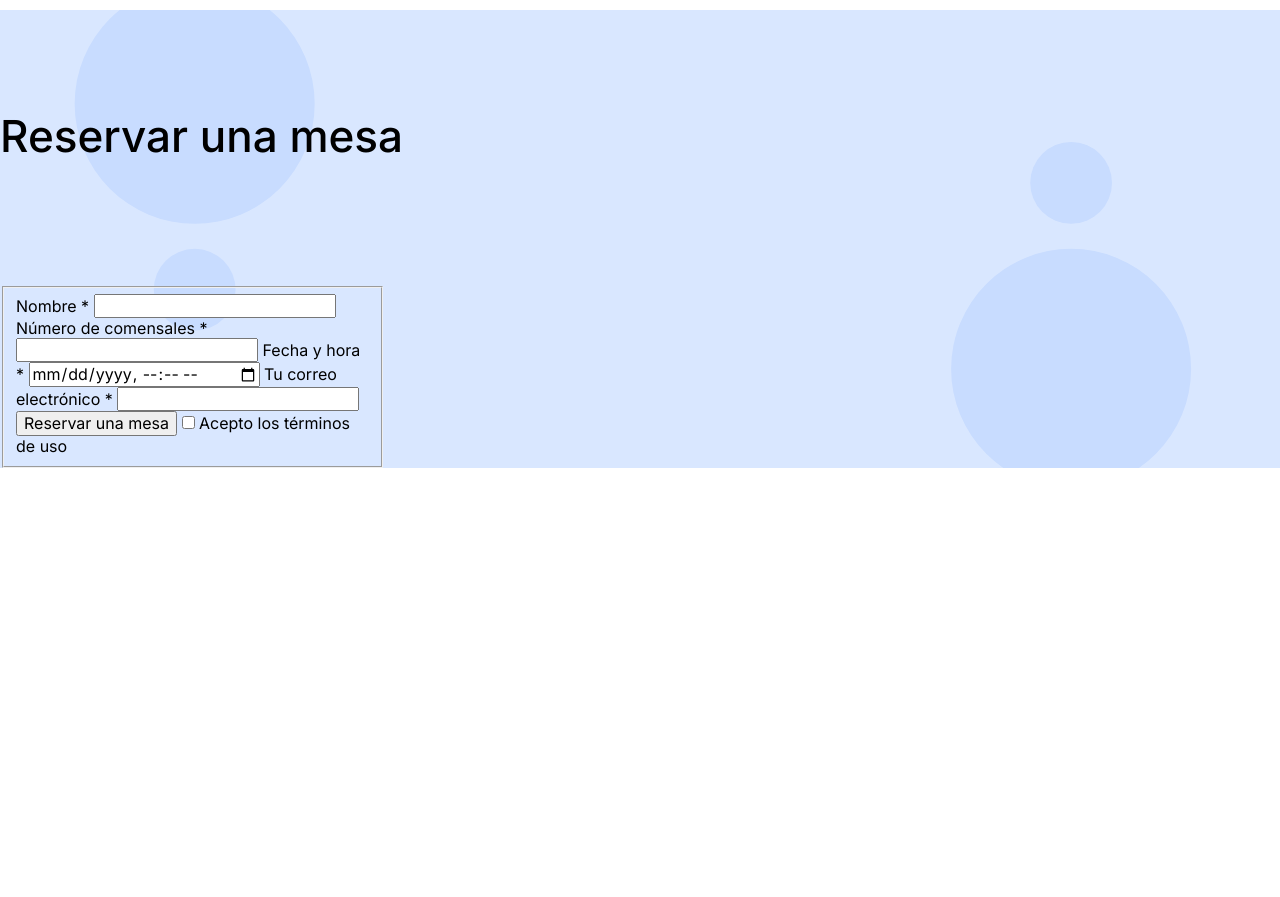
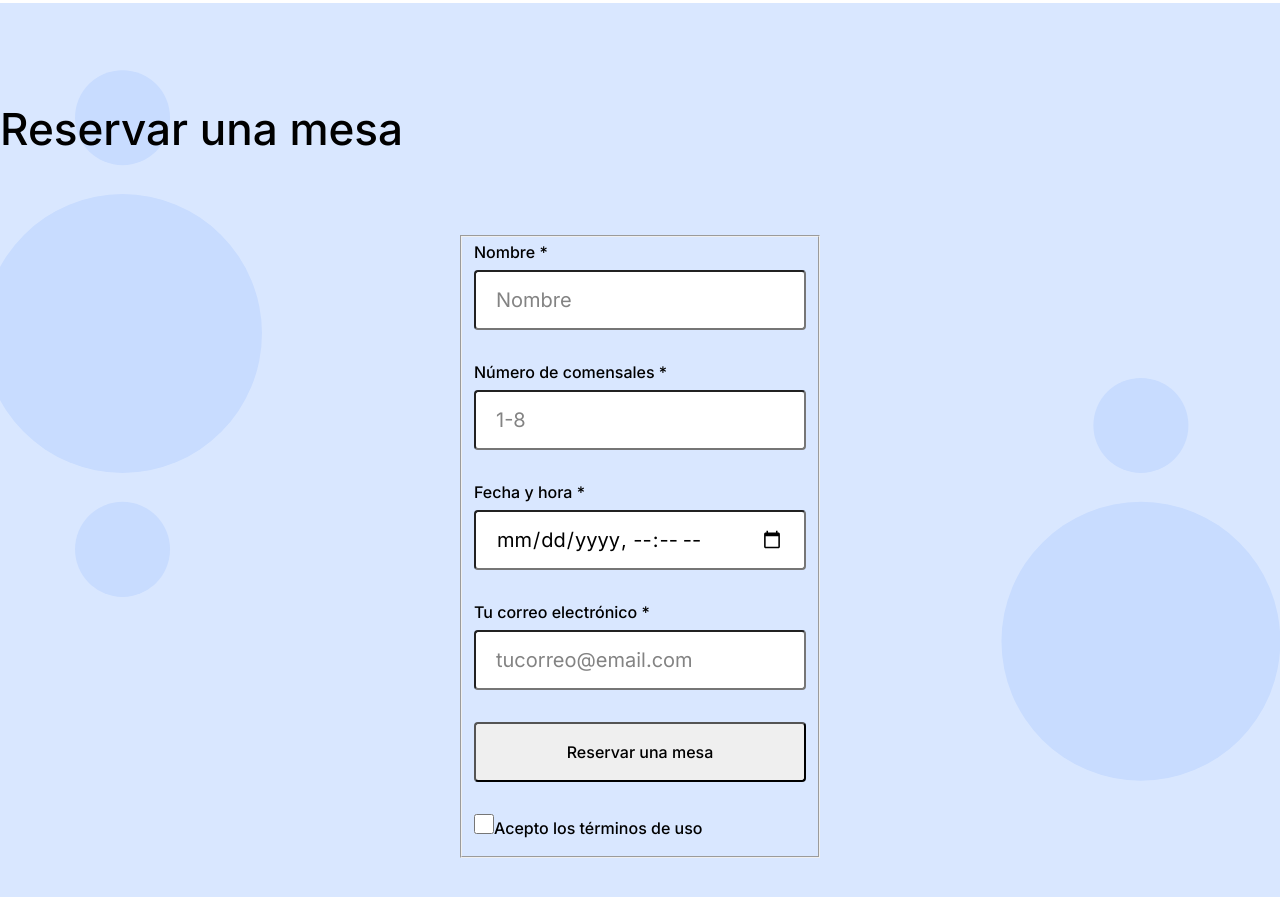
Before and after one commit to ViridianaViridiana/web_project_coffeeshop, a plain HTML site: page index.html in a window 1280 px wide. Shown: the part 1447-2344 px from the top of the page. Before the commit the page ends 1915 px from the top, so only its background shows below. Drawn offline with Linux system fonts and the light colour scheme.

Commit message:
E3 Completada

```diff
--- a/index.html
+++ b/index.html
@@ -119,15 +119,16 @@
           </div>
         </section>
         <section class="reservation" id="reservation">
-          <h3 class="reservation__title">Reservar una mesa</h3>
-          <form class="reservation__form" method="get">
-            <fieldset>
+          <h2 class="reservation__title">Reservar una mesa</h2>
+          <form class="reservation__form form" method="get">
+            <fieldset class="form__fieldset">
               <label for="name" class="form__label">Nombre *</label>
               <input
                 type="text"
                 id="name"
                 name="name"
                 class="form__input"
+                placeholder="Nombre"
                 required
               />
               <label for="comensales" class="form__label"
@@ -139,6 +140,9 @@
                 name="comensales"
                 class="form__input"
                 required
+                min="1"
+                max="8"
+                placeholder="1-8"
               />
               <label for="date" class="form__label">Fecha y hora *</label>
               <input
@@ -146,6 +150,7 @@
                 id="date"
                 name="date"
                 class="form__input"
+                placeholder="dd/mm/aaaa"
                 required
               />
               <label for="mail" class="form__label"
@@ -156,11 +161,16 @@
                 id="mail"
                 name="mail"
                 class="form__input"
+                placeholder="tucorreo@email.com"
                 required
               />
+
               <button class="form__button">Reservar una mesa</button>
-              <input type="checkbox" required />
-              <label class="form__label">Acepto los términos de uso</label>
+
+              <label class="form__label"
+                ><input type="checkbox" class="form__checkbox" required />Acepto
+                los términos de uso</label
+              >
             </fieldset>
           </form>
         </section>
--- a/pages/index.css
+++ b/pages/index.css
@@ -174,11 +174,13 @@
   flex-direction: column;
   justify-content: center;
   max-width: 385px;
+  margin: auto;
+  padding-bottom: 120px;
+  margin-top: 80px;
 }
 
 .reservation__title {
   padding-top: 100px;
-  padding-bottom: 80px;
   font-family: Inter;
   font-style: normal;
   font-weight: 500;
@@ -186,4 +188,60 @@
   line-height: 52px;
 }
 
-*/ Me quedé en el min 35 de la segunda clase */
+.form__fieldset {
+  display: flex;
+  flex-direction: column;
+}
+
+.form__label {
+  margin-bottom: 8px;
+  font-family: Inter;
+  font-style: normal;
+  font-weight: 500;
+  font-size: 16px;
+  line-height: 20px;
+}
+
+.form__input {
+  border-radius: 4px;
+  margin-bottom: 32px;
+  box-sizing: border-box;
+  height: 60px;
+  font-family: Inter;
+  font-style: normal;
+  font-weight: normal;
+  font-size: 20px;
+  line-height: 30px;
+  padding-top: 15px;
+  padding-left: 20px;
+  padding-bottom: 15px;
+  padding-right: 20px;
+}
+
+.form__input::placeholder {
+  color: #838383;
+}
+
+.form__button {
+  border-radius: 4px;
+  height: 60px;
+  max-width: 385px;
+  margin-bottom: 32px;
+  font-family: Inter;
+  font-style: normal;
+  font-weight: 500;
+  font-size: 16px;
+  line-height: 20px;
+}
+
+.form__button:hover {
+  opacity: 70%;
+}
+
+.form__checkbox {
+  border-radius: 2px;
+  gap: 12px;
+  margin: auto;
+  height: 20px;
+  width: 20px;
+}
```
